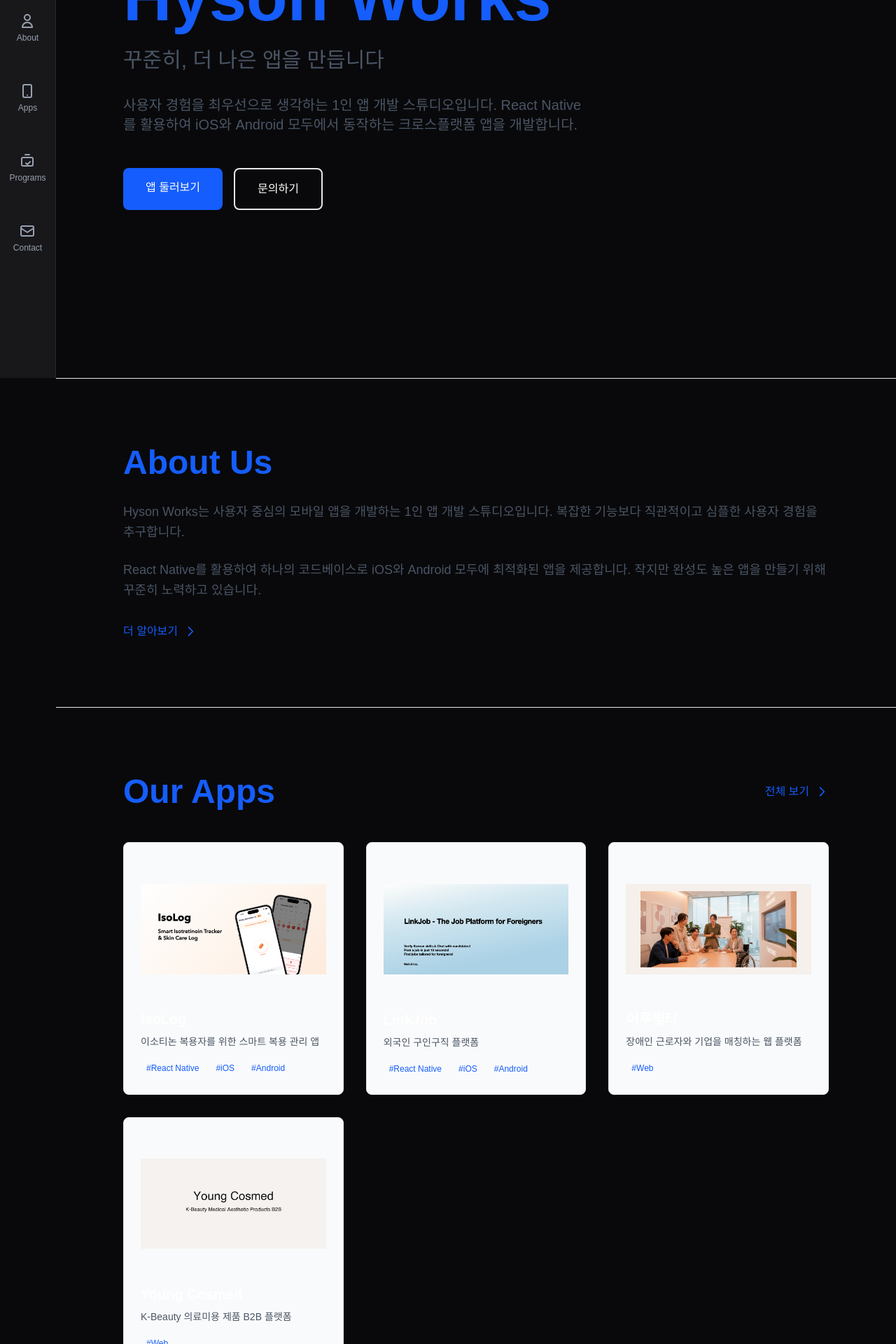
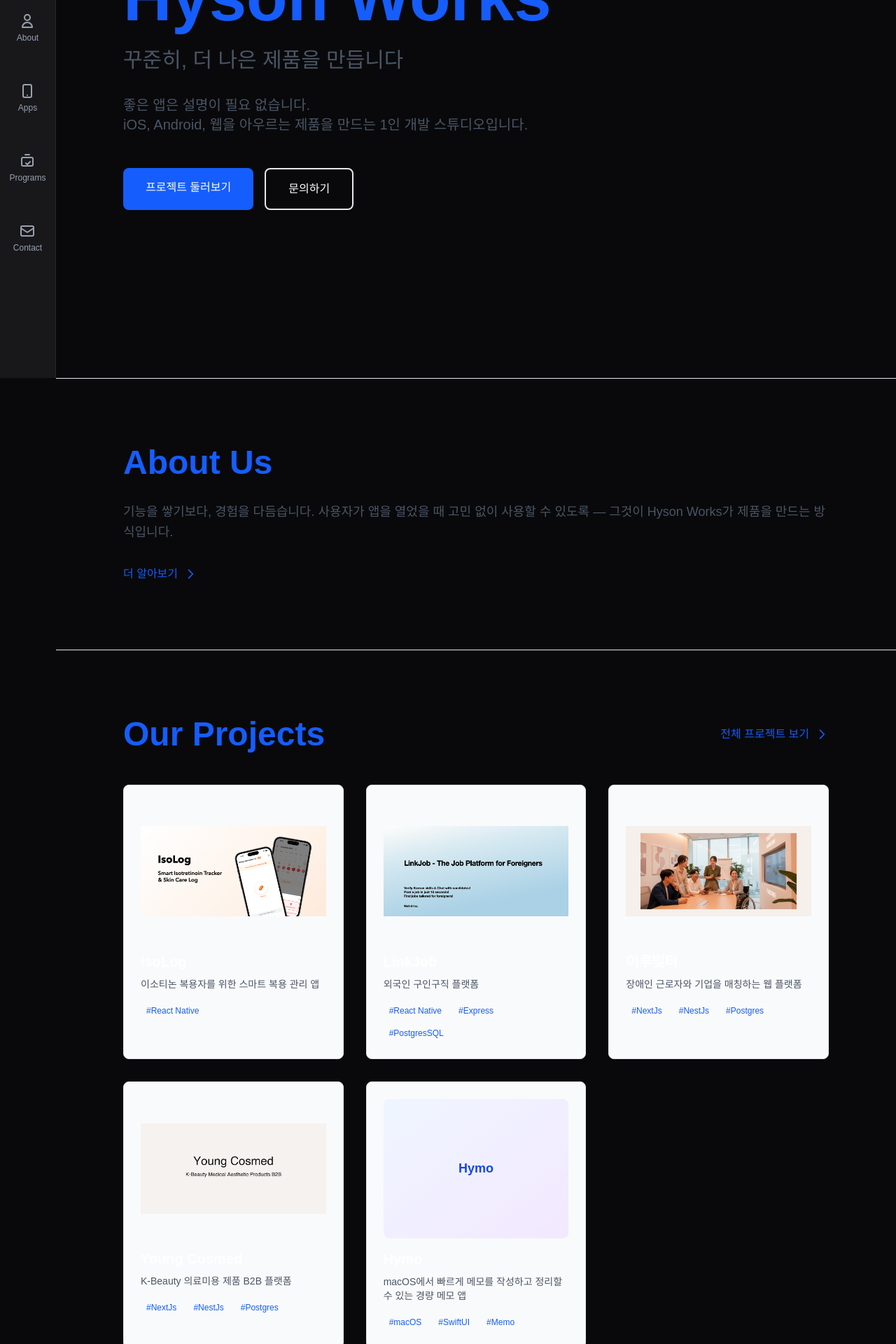
Before and after one commit to hyson0807/hyson_kr, a Next.js app: page / in a window 1280 px wide. Shown: the part 260-2180 px from the top of the page at 70% size. Built offline with nearby package versions, Linux system fonts and the light colour scheme.

Commit message:
다듬기 하이모 추가

```diff
--- a/app/about/page.tsx
+++ b/app/about/page.tsx
@@ -4,11 +4,11 @@
 export const metadata: Metadata = {
   title: '회사 소개',
   description:
-    '하이슨 워크는 사용자 중심의 모바일 앱을 개발하는 1인 앱 개발 스튜디오입니다. React Native를 활용한 크로스플랫폼 앱 개발 전문.',
+    '하이슨 워크는 사용자 중심의 앱과 웹 서비스를 개발하는 1인 스튜디오입니다. React Native와 Next.js 기반으로 제품을 구축합니다.',
   openGraph: {
     title: '회사 소개 | Hyson Works',
     description:
-      '하이슨 워크는 사용자 중심의 모바일 앱을 개발하는 1인 앱 개발 스튜디오입니다.',
+      '하이슨 워크는 사용자 중심의 앱과 웹 서비스를 개발하는 1인 스튜디오입니다.',
   },
 };
 
@@ -26,16 +26,15 @@
             <h2 className="text-3xl font-semibold mb-6">Hyson Works</h2>
             <div className="space-y-4 text-lg text-gray-600 dark:text-gray-400 leading-relaxed">
               <p>
-                Hyson Works는 사용자 중심의 모바일 앱을 개발하는 1인 앱 개발 스튜디오입니다.
-                &quot;꾸준히, 더 나은 앱을 만듭니다&quot;라는 슬로건 아래, 일상에 도움이 되는 앱을 만들어가고 있습니다.
+                Hyson Works는 &quot;쓰고 싶은 앱&quot;을 직접 만들기 위해 시작된 1인 스튜디오입니다.
               </p>
               <p>
-                복잡한 기능보다 직관적이고 심플한 사용자 경험을 추구합니다.
-                사용자가 앱을 사용하면서 불편함을 느끼지 않도록, 세심한 부분까지 신경 쓰며 개발합니다.
+                사용자로서 느꼈던 불편함을 개발자로서 해결합니다.
+                화려한 기능보다는 매일 꺼내 쓰고 싶은 앱, 한 번 열면 바로 이해되는 서비스를 지향합니다.
               </p>
               <p>
-                React Native를 활용하여 iOS와 Android 모두에서 일관된 경험을 제공하는 크로스플랫폼 앱을 개발합니다.
-                작지만 완성도 높은 앱, 오래 사용하고 싶은 앱을 만들기 위해 꾸준히 노력하고 있습니다.
+                React Native와 Next.js를 기반으로 하나의 코드로 iOS, Android, 웹 모두에서 일관된 경험을 제공합니다.
+                출시 이후에도 꾸준히 개선하며, 사용자와 함께 성장하는 제품을 만들어 갑니다.
               </p>
             </div>
           </AnimatedSection>
@@ -55,7 +54,7 @@
                   </div>
                   <h3 className="text-xl font-medium mb-2">심플함</h3>
                   <p className="text-gray-600 dark:text-gray-400 text-sm">
-                    불필요한 기능은 덜어내고, 핵심에 집중합니다. 누구나 쉽게 사용할 수 있는 직관적인 인터페이스를 추구합니다.
+                    덜어낼수록 좋아집니다. 기능을 추가하기 전에 &quot;정말 필요한가&quot;를 먼저 묻습니다. 사용자가 생각하지 않아도 되는 인터페이스가 최고의 인터페이스입니다.
                   </p>
                 </div>
               </AnimatedSection>
@@ -69,7 +68,7 @@
                   </div>
                   <h3 className="text-xl font-medium mb-2">완성도</h3>
                   <p className="text-gray-600 dark:text-gray-400 text-sm">
-                    세부적인 디테일까지 신경 씁니다. 작은 부분에서도 사용자가 불편함을 느끼지 않도록 꼼꼼히 개발합니다.
+                    1px의 차이가 경험을 바꿉니다. 버튼 하나, 애니메이션 하나에도 의도를 담습니다. 작은 디테일이 모여 믿음직한 제품이 됩니다.
                   </p>
                 </div>
               </AnimatedSection>
@@ -83,7 +82,7 @@
                   </div>
                   <h3 className="text-xl font-medium mb-2">꾸준함</h3>
                   <p className="text-gray-600 dark:text-gray-400 text-sm">
-                    출시 후에도 지속적으로 개선합니다. 사용자 피드백을 반영하여 더 나은 앱으로 발전시켜 나갑니다.
+                    출시는 시작입니다. 앱스토어에 올리는 것으로 끝이 아닙니다. 사용자 피드백을 듣고, 매 업데이트마다 조금씩 더 나은 버전을 만들어 갑니다.
                   </p>
                 </div>
               </AnimatedSection>
@@ -99,7 +98,7 @@
               <AnimatedSection animation="fadeUp" delay={0}>
                 <h3 className="text-xl font-medium mb-4 text-blue-600 dark:text-blue-400">Mobile</h3>
                 <div className="space-y-3">
-                  {['React Native', 'TypeScript'].map((skill) => (
+                  {['React Native', 'Next.js', 'Swift'].map((skill) => (
                     <div key={skill} className="flex items-center gap-2">
                       <div className="w-2 h-2 bg-blue-600 dark:bg-blue-400 rounded-full" />
                       <span className="text-gray-700 dark:text-gray-300">{skill}</span>
@@ -111,7 +110,7 @@
               <AnimatedSection animation="fadeUp" delay={100}>
                 <h3 className="text-xl font-medium mb-4 text-blue-600 dark:text-blue-400">Backend</h3>
                 <div className="space-y-3">
-                  {['Supabase', 'Node.js', 'REST API'].map((skill) => (
+                  {['Express', 'NestJS', 'PostgreSQL'].map((skill) => (
                     <div key={skill} className="flex items-center gap-2">
                       <div className="w-2 h-2 bg-blue-600 dark:bg-blue-400 rounded-full" />
                       <span className="text-gray-700 dark:text-gray-300">{skill}</span>
@@ -139,11 +138,11 @@
             <h2 className="text-3xl font-semibold mb-6">서비스</h2>
             <div className="flex flex-wrap gap-3">
               {[
-                '크로스플랫폼 앱 개발',
-                'iOS 앱 개발',
-                'Android 앱 개발',
+                '크로스플랫폼 앱/웹 개발',
+                'iOS/Android 앱 개발',
+                '웹 서비스 개발',
                 'UI/UX 디자인',
-                '앱 유지보수',
+                '앱/웹 유지보수',
                 '기술 컨설팅',
               ].map((service) => (
                 <span
--- a/app/data/apps.ts
+++ b/app/data/apps.ts
@@ -8,7 +8,7 @@
     description: '이소티논 복용자를 위한 스마트 복용 관리 앱',
     longDescription:
       '매일 복용 체크, 피부 상태 기록, 음주 예정일 경고까지. 이소티논 복용 중 필요한 모든 기능을 한 앱에 담았습니다. 복용 주기 설정, 캘린더 기록 조회, 복용 알림 등 편리한 기능으로 꾸준한 복용 습관을 만들어보세요.',
-    tags: ['React Native', 'iOS', 'Android'],
+    tags: ['React Native'],
     status: 'released',
     platforms: ['ios', 'android'],
     projectType: 'internal',
@@ -26,15 +26,16 @@
     description: '외국인 구인구직 플랫폼',
     longDescription:
       '한국어 실력을 확인하고 구직자와 얘기해 보세요! 10초만에 공고를 등록할 수 있고, 외국인 구직자에게 맞는 공고를 찾아볼 수 있습니다. 구직자가 한국어 테스트를 보기 때문에 구인자는 외국인 구직자의 한국어 실력과 프로필을 확인하고 연락할 수 있습니다.',
-    tags: ['React Native', 'iOS', 'Android'],
+    tags: ['React Native', 'Express', 'PostgresSQL'],
     status: 'released',
-    platforms: ['ios', 'android'],
+    platforms: ['ios', 'android', 'web'],
     projectType: 'collaboration',
     image: '/images/apps/linkjob.png',
     storeLinks: {
       appStore:
         'https://apps.apple.com/kr/app/kgency-%EC%BC%80%EC%9D%B4%EC%A0%84%EC%8B%9C-%EC%99%B8%EA%B5%AD%EC%9D%B8-%EA%B5%AC%EC%9D%B8%EA%B5%AC%EC%A7%81-%EC%95%8C%EB%B0%94/id6749147143',
       playStore: 'https://play.google.com/store/apps/details?id=com.welkit.kgency',
+      website: 'https://linkjob.kr',
     },
   },
   {
@@ -43,7 +44,7 @@
     description: '장애인 근로자와 기업을 매칭하는 웹 플랫폼',
     longDescription:
       '장애인 근로자와 기업을 연결하는 매칭 플랫폼입니다. 기업은 적합한 인재를 찾고, 장애인 근로자는 자신에게 맞는 일자리를 쉽게 탐색할 수 있습니다. 모두가 함께 성장하는 포용적 채용 환경을 만들어갑니다.',
-    tags: ['Web'],
+    tags: ['NextJs', 'NestJs', 'Postgres'],
     status: 'released',
     platforms: ['web'],
     projectType: 'collaboration',
@@ -58,7 +59,7 @@
     description: 'K-Beauty 의료미용 제품 B2B 플랫폼',
     longDescription:
       '한국 의료미용 제품을 글로벌 시장에 연결하는 B2B 플랫폼입니다. 필러, 스킨부스터 등 검증된 한국 제조사의 제품을 소개하고, 해외 바이어와의 직접 소통을 지원합니다.',
-    tags: ['Web'],
+    tags: ['NextJs', 'NestJs', 'Postgres'],
     status: 'released',
     platforms: ['web'],
     projectType: 'collaboration',
--- a/app/page.tsx
+++ b/app/page.tsx
@@ -1,10 +1,14 @@
 import Image from 'next/image';
 import Link from 'next/link';
-import { getReleasedApps } from './data';
+import { getReleasedApps, getAvailablePrograms, App, Program } from './data';
 import { AnimatedSection } from './components/AnimatedSection';
 
 export default function Home() {
   const apps = getReleasedApps();
+  const hymoPrograms = getAvailablePrograms().filter((program) => program.id === 'hymo');
+  const featuredProjects: (App | Program)[] = [...apps, ...hymoPrograms];
+
+  const isProgram = (item: App | Program): item is Program => 'downloadPath' in item;
 
   return (
     <div className="min-h-screen">
@@ -18,13 +22,14 @@
           </AnimatedSection>
           <AnimatedSection animation="fadeUp" delay={100}>
             <p className="text-2xl md:text-3xl text-gray-600 dark:text-gray-400 mb-8">
-              꾸준히, 더 나은 앱을 만듭니다
+              꾸준히, 더 나은 제품을 만듭니다
             </p>
           </AnimatedSection>
           <AnimatedSection animation="fadeUp" delay={200}>
             <p className="text-lg md:text-xl text-gray-600 dark:text-gray-400 mb-12 max-w-2xl">
-              사용자 경험을 최우선으로 생각하는 1인 앱 개발 스튜디오입니다.
-              React Native를 활용하여 iOS와 Android 모두에서 동작하는 크로스플랫폼 앱을 개발합니다.
+              좋은 앱은 설명이 필요 없습니다.
+              <br />
+              iOS, Android, 웹을 아우르는 제품을 만드는 1인 개발 스튜디오입니다.
             </p>
           </AnimatedSection>
           <AnimatedSection animation="fadeUp" delay={300}>
@@ -33,7 +38,7 @@
                 href="/projects"
                 className="px-8 py-4 bg-blue-600 text-white rounded-lg font-medium hover:opacity-90 transition-opacity"
               >
-                앱 둘러보기
+                프로젝트 둘러보기
               </Link>
               <Link
                 href="/contact"
@@ -53,15 +58,9 @@
             <h2 className="text-4xl md:text-5xl font-bold mb-8 text-blue-600 dark:text-blue-400">About Us</h2>
           </AnimatedSection>
           <AnimatedSection animation="fadeUp" delay={100}>
-            <p className="text-lg text-gray-600 dark:text-gray-400 mb-6 leading-relaxed">
-              Hyson Works는 사용자 중심의 모바일 앱을 개발하는 1인 앱 개발 스튜디오입니다.
-              복잡한 기능보다 직관적이고 심플한 사용자 경험을 추구합니다.
-            </p>
-          </AnimatedSection>
-          <AnimatedSection animation="fadeUp" delay={200}>
             <p className="text-lg text-gray-600 dark:text-gray-400 mb-8 leading-relaxed">
-              React Native를 활용하여 하나의 코드베이스로 iOS와 Android 모두에 최적화된 앱을 제공합니다.
-              작지만 완성도 높은 앱을 만들기 위해 꾸준히 노력하고 있습니다.
+              기능을 쌓기보다, 경험을 다듬습니다.
+              사용자가 앱을 열었을 때 고민 없이 사용할 수 있도록 — 그것이 Hyson Works가 제품을 만드는 방식입니다.
             </p>
           </AnimatedSection>
           <AnimatedSection animation="fadeUp" delay={300}>
@@ -83,12 +82,12 @@
         <div className="max-w-6xl mx-auto">
           <AnimatedSection animation="fadeUp">
             <div className="flex items-center justify-between mb-12">
-              <h2 className="text-4xl md:text-5xl font-bold text-blue-600 dark:text-blue-400">Our Apps</h2>
+              <h2 className="text-4xl md:text-5xl font-bold text-blue-600 dark:text-blue-400">Our Projects</h2>
               <Link
                 href="/projects"
                 className="hidden md:inline-flex items-center gap-2 text-blue-600 dark:text-blue-400 font-medium hover:underline"
               >
-                전체 보기
+                전체 프로젝트 보기
                 <svg className="w-5 h-5" fill="none" viewBox="0 0 24 24" stroke="currentColor">
                   <path strokeLinecap="round" strokeLinejoin="round" strokeWidth={2} d="M9 5l7 7-7 7" />
                 </svg>
@@ -96,24 +95,30 @@
             </div>
           </AnimatedSection>
           <div className="grid md:grid-cols-2 lg:grid-cols-3 gap-8">
-            {apps.map((app, index) => (
-              <AnimatedSection key={app.id} animation="fadeUp" delay={(index % 3) * 100 as 0 | 100 | 200}>
+            {featuredProjects.map((project, index) => (
+              <AnimatedSection key={project.id} animation="fadeUp" delay={(index % 3) * 100 as 0 | 100 | 200}>
                 <Link
-                  href={`/projects#${app.id}`}
+                  href={isProgram(project) ? '/programs' : `/projects#${project.id}`}
                   className="bg-gray-50 dark:bg-zinc-900 border border-gray-200 dark:border-zinc-800 rounded-lg p-6 hover:bg-gray-100 dark:hover:bg-zinc-800 transition-all hover:shadow-lg cursor-pointer block h-full"
                 >
                   <div className="relative w-full aspect-[4/3] rounded-lg mb-4 overflow-hidden">
-                    <Image
-                      src={app.image}
-                      alt={app.title}
-                      fill
-                      className="object-contain"
-                    />
+                    {isProgram(project) ? (
+                      <div className="w-full h-full flex items-center justify-center bg-gradient-to-br from-blue-50 to-purple-100 dark:from-zinc-800 dark:to-zinc-900">
+                        <span className="text-lg font-semibold text-blue-700 dark:text-blue-300">Hymo</span>
+                      </div>
+                    ) : (
+                      <Image
+                        src={project.image}
+                        alt={project.title}
+                        fill
+                        className="object-contain"
+                      />
+                    )}
                   </div>
-                  <h3 className="text-xl font-semibold mb-2">{app.title}</h3>
-                  <p className="text-gray-600 dark:text-gray-400 mb-4 text-sm">{app.description}</p>
+                  <h3 className="text-xl font-semibold mb-2">{isProgram(project) ? project.name : project.title}</h3>
+                  <p className="text-gray-600 dark:text-gray-400 mb-4 text-sm">{project.description}</p>
                   <div className="flex flex-wrap gap-2">
-                    {app.tags.map((tag) => (
+                    {project.tags.map((tag) => (
                       <span key={tag} className="px-2 py-1 text-blue-600 dark:text-blue-400 text-xs font-medium">
                         #{tag}
                       </span>
@@ -129,7 +134,7 @@
                 href="/projects"
                 className="inline-flex items-center gap-2 text-blue-600 dark:text-blue-400 font-medium hover:underline"
               >
-                전체 앱 보기
+                전체 프로젝트 보기
                 <svg className="w-5 h-5" fill="none" viewBox="0 0 24 24" stroke="currentColor">
                   <path strokeLinecap="round" strokeLinejoin="round" strokeWidth={2} d="M9 5l7 7-7 7" />
                 </svg>
@@ -148,10 +153,11 @@
             </h2>
           </AnimatedSection>
           <AnimatedSection animation="fadeUp" delay={100}>
-            <p className="text-xl text-gray-600 dark:text-gray-400 mb-12">
-              앱 개발 문의, 협업 제안, 또는 궁금한 점이 있으시다면
-              <br />
-              언제든 연락 주세요!
+            <p className="text-2xl font-semibold text-gray-800 dark:text-gray-200 mb-4">
+              아이디어가 있으신가요?
+            </p>
+            <p className="text-lg text-gray-600 dark:text-gray-400 mb-12">
+              함께 만들어 봅시다. 앱 개발, 웹 서비스, 기술 자문까지 — 편하게 이야기 나눠요.
             </p>
           </AnimatedSection>
           <AnimatedSection animation="fadeUp" delay={200}>
--- a/app/projects/page.tsx
+++ b/app/projects/page.tsx
@@ -1,6 +1,6 @@
 import { Metadata } from 'next';
 import Image from 'next/image';
-import { getInternalApps, getCollaborationApps, App } from '../data';
+import { getInternalApps, getCollaborationApps, getAvailablePrograms, App, Program } from '../data';
 import { AnimatedSection } from '../components/AnimatedSection';
 
 export const metadata: Metadata = {
@@ -42,7 +42,7 @@
   const labels = {
     appStore: 'App Store',
     playStore: 'Google Play',
-    website: '웹사이트',
+    website: 'Website',
   };
 
   if (!url) {
@@ -63,6 +63,26 @@
     >
       {icons[type]}
       {labels[type]}
+    </a>
+  );
+}
+
+function ProgramDownloadButton({ program }: { program: Program }) {
+  if (program.status !== 'available' || !program.downloadPath) {
+    return (
+      <span className="inline-flex items-center gap-2 px-6 py-3 bg-gray-300 dark:bg-zinc-700 text-gray-500 dark:text-gray-400 rounded-lg font-medium cursor-not-allowed">
+        Coming Soon
+      </span>
+    );
+  }
+
+  return (
+    <a
+      href={program.downloadPath}
+      download
+      className="inline-flex items-center gap-2 px-6 py-3 bg-black text-white rounded-lg font-medium hover:opacity-90 transition-opacity"
+    >
+      다운로드
     </a>
   );
 }
@@ -130,9 +150,40 @@
   );
 }
 
+function ProgramCard({ program }: { program: Program }) {
+  return (
+    <div className="bg-gray-50 dark:bg-zinc-900 border border-gray-200 dark:border-zinc-800 rounded-lg p-8 hover:shadow-xl transition-all">
+      <div className="flex items-center gap-3 mb-4">
+        <h2 className="text-3xl font-bold">{program.name}</h2>
+        <span className="px-3 py-1 bg-blue-100 dark:bg-blue-900/30 text-blue-600 dark:text-blue-400 text-sm font-medium rounded-full">
+          데스크톱 프로그램
+        </span>
+        <span className="px-3 py-1 bg-green-100 dark:bg-green-900/30 text-green-600 dark:text-green-400 text-sm font-medium rounded-full">
+          {program.status === 'available' ? '다운로드 가능' : '준비 중'}
+        </span>
+      </div>
+      <p className="text-xl text-gray-700 dark:text-gray-300 mb-4 font-medium">{program.description}</p>
+      <p className="text-gray-600 dark:text-gray-400 mb-6 leading-relaxed">{program.longDescription}</p>
+      <div className="flex flex-wrap gap-2 mb-6">
+        {program.tags.map((tag) => (
+          <span
+            key={tag}
+            className="px-3 py-1 bg-blue-50 dark:bg-blue-900/30 text-blue-600 dark:text-blue-400 text-sm font-medium rounded-full"
+          >
+            {tag}
+          </span>
+        ))}
+      </div>
+      <ProgramDownloadButton program={program} />
+    </div>
+  );
+}
+
 export default function ProjectsPage() {
   const internalApps = getInternalApps();
   const collaborationApps = getCollaborationApps();
+  const availablePrograms = getAvailablePrograms();
+  const hymoPrograms = availablePrograms.filter((program) => program.id === 'hymo');
 
   return (
     <div className="min-h-screen py-24 px-6 md:px-12 lg:px-24">
@@ -140,10 +191,10 @@
         <AnimatedSection animation="fadeIn">
           <div className="mb-12">
             <h1 className="text-5xl md:text-6xl font-bold mb-4 text-blue-600 dark:text-blue-400">
-              Our Apps
+              Our Projects
             </h1>
             <p className="text-xl text-gray-600 dark:text-gray-400">
-              Hyson Works에서 개발한 앱들입니다. 모든 앱은 사용자 경험을 최우선으로 생각하며
+              Hyson Works에서 진행한 프로젝트들입니다. 모든 프로젝트는 사용자 경험을 최우선으로 생각하며
               개발되었습니다.
             </p>
           </div>
@@ -153,6 +204,16 @@
           {internalApps.map((app, index) => (
             <AnimatedSection key={app.id} animation="fadeUp" delay={(index % 2) * 100 as 0 | 100}>
               <AppCard app={app} />
+            </AnimatedSection>
+          ))}
+
+          {hymoPrograms.map((program, index) => (
+            <AnimatedSection
+              key={program.id}
+              animation="fadeUp"
+              delay={((internalApps.length + index) % 2) * 100 as 0 | 100}
+            >
+              <ProgramCard program={program} />
             </AnimatedSection>
           ))}
 
```
